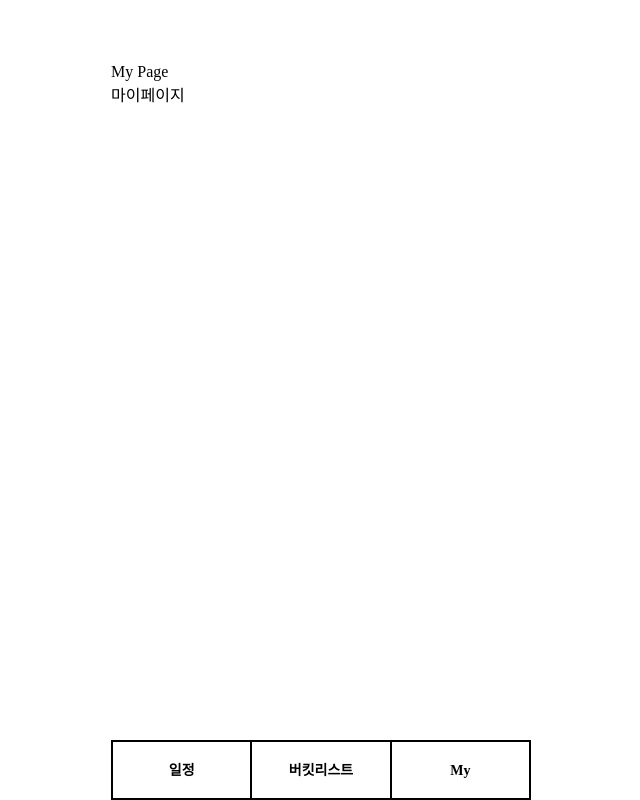
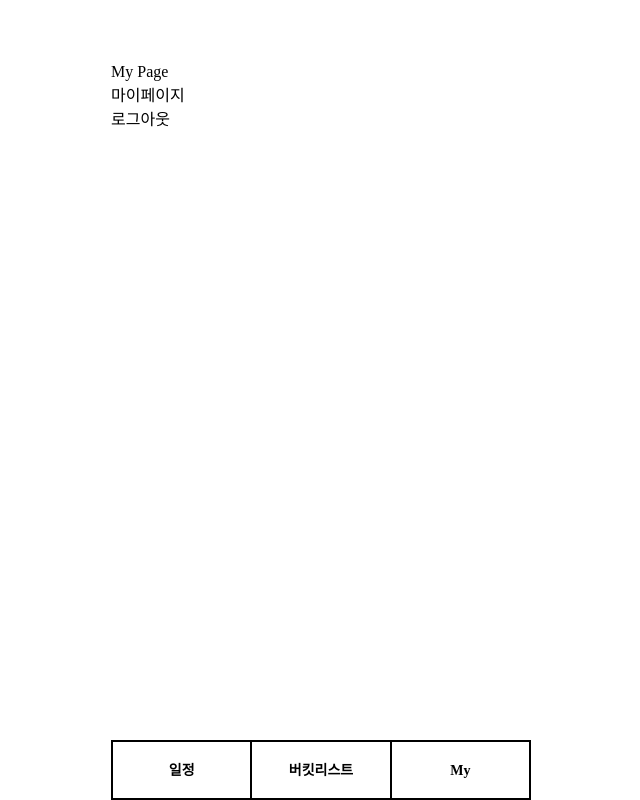
Before and after one commit to Nexters/ditto, a Next.js app: page /mypage in a window 1280 px wide. Shown: the whole page, without its empty margins (319-959 px from the left). Built offline with nearby package versions, Linux system fonts and the light colour scheme; no server answers.

Commit message:
add logout button

```diff
--- a/pages/mypage/index.tsx
+++ b/pages/mypage/index.tsx
@@ -2,13 +2,24 @@ import PageHeader from '@/components/layouts/Header';
 import MainLayout from '@/components/layouts/MainLayout';
 import React from 'react';
 import { NextPageWithLayout } from '@/pages/_app';
+import { useUser } from '@/store/useUser';
+import { useRouter } from 'next/router';
 
 const MyPage: NextPageWithLayout = () => {
+  const router = useRouter();
+  const { logout } = useUser();
+
+  const handleLogout = async () => {
+    await logout();
+    router.push('/');
+  };
+
   return (
     <>
       <h1>My Page</h1>
       <section>
         <h2>마이페이지</h2>
+        <button onClick={handleLogout}>로그아웃</button>
       </section>
     </>
   );
```
